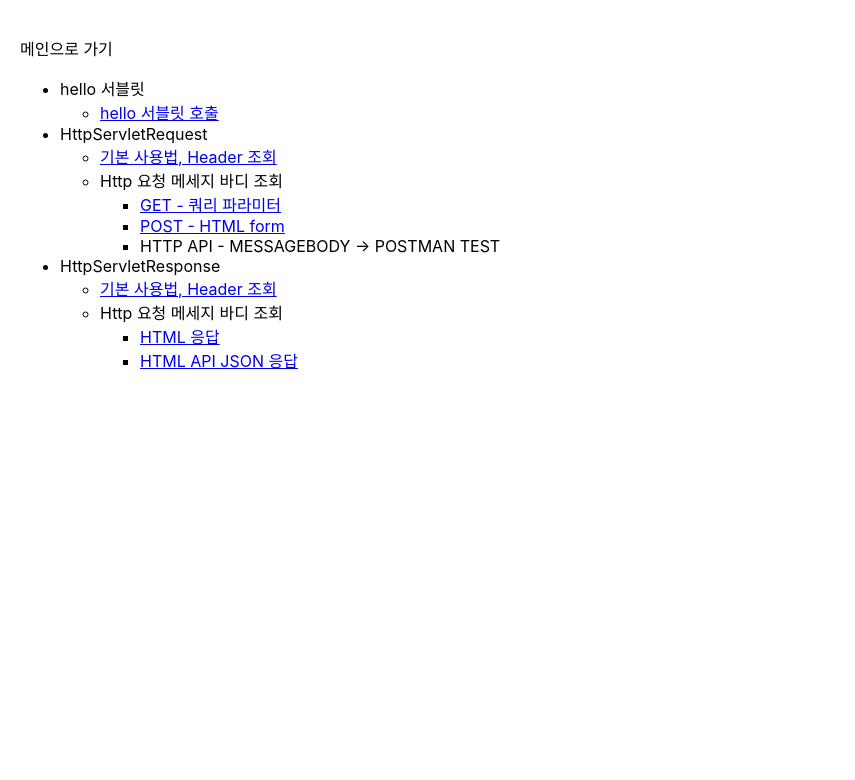
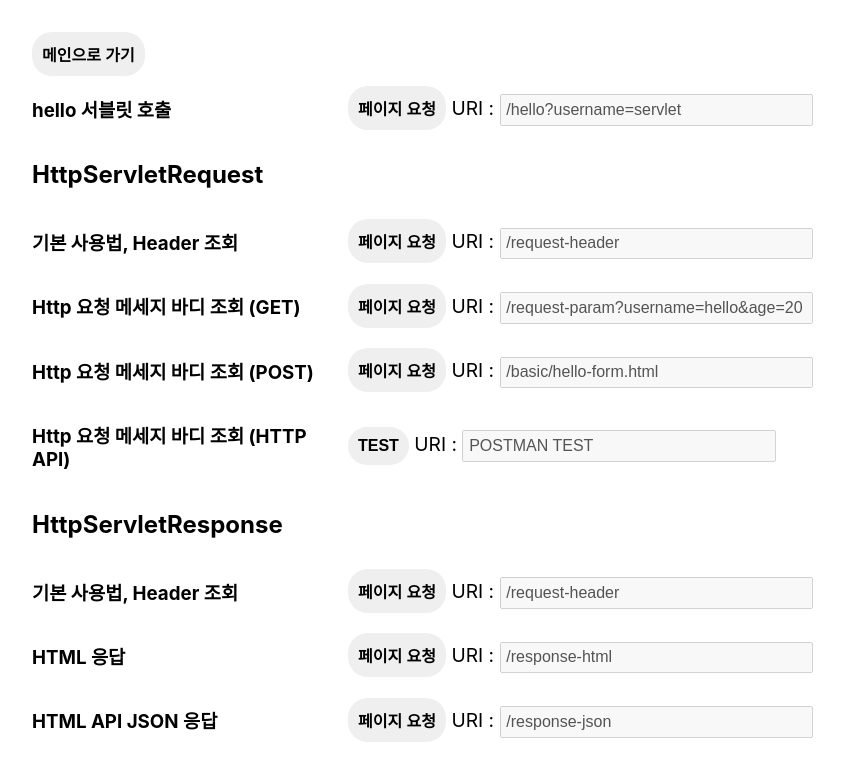
Before and after one commit to newfly101/DemoSpringMVC, a React (Create React App) app in the folder web/: page /basic in a window 1280 px wide. Shown: the top 780 px of the page, without its empty margins (0-855 px from the left). Built offline with nearby package versions, Linux system fonts and the light colour scheme; the HTML template or start-up script is replaced by a standard one.

Commit message:
[FE] FE 디자인 변경

```diff
--- /dev/null
+++ b/web/src/css/global/index.module.scss
@@ -0,0 +1,50 @@
+.container{
+  margin: 2rem;
+
+  .headlineHover {
+    text-decoration: none;
+    font-weight: bold;
+    cursor: pointer;
+    font-size: 2rem;
+  }
+
+  .linkTag {
+    padding: 10px;
+    color: #000000;
+    font-size: 1rem;
+    font-weight: bold;
+    border: none;
+    border-radius: 20px;
+    cursor: pointer;
+
+    &:hover {
+      background-color: #f8f8cb;
+    }
+  }
+}
+
+.lessonTable {
+  display: flex;
+  flex-direction: row;
+  gap: 1rem;
+  justify-content: flex-start;
+  align-items: center;
+
+  h3 {
+    flex: 1;
+  }
+
+  .tableDetail {
+    flex: 3;
+
+    label {
+      font-size: 1.2rem;
+    }
+    input {
+      padding: 0.3rem;
+      font-size: 1rem;
+      cursor: help;
+      width: 300px;
+    }
+  }
+}
--- a/web/src/css/global/index.scss
+++ /dev/null
@@ -1,28 +0,0 @@
-
-body {
-  margin-left: 20px;
-  margin-top: 20px;
-  width: 100vw;
-  height: 100vh;
-  display: flex;
-}
-//h3 {
-//  font-size: 2rem;
-//}
-//
-//.linkTag {
-//  color: #0345c2;
-//  cursor: pointer;
-//
-//  &:hover {
-//    background-color: yellow;
-//    text-decoration: underline;
-//  }
-//}
-//
-.headlineHover {
-  text-decoration: none;
-  color: #0345c2;
-  cursor: pointer;
-  font-size: 2rem;
-}
--- a/web/src/page/BasicPage.js
+++ b/web/src/page/BasicPage.js
@@ -1,6 +1,6 @@
 import React from 'react';
 import {useNavigate} from "react-router";
-import styles from "../css/global/index.scss";
+import styles from "../css/global/index.module.scss";
 
 const BasicPage = () => {
     const navigate = useNavigate();
@@ -8,38 +8,98 @@ const BasicPage = () => {
         navigate(url)
     }
     return (
-        <div>
-            <p className={styles.headlineHover} onClick={() => handleNavigateTo("/")}> 메인으로 가기</p>
-            <ul>
-                <li >hello 서블릿
-                    <ul>
-                        <li><a href="/hello?username=servlet">hello 서블릿 호출</a></li>
-                    </ul>
-                </li>
-                <li>HttpServletRequest
-                    <ul>
-                        <li><a href="/request-header">기본 사용법, Header 조회</a></li>
-                        <li>Http 요청 메세지 바디 조회
-                            <ul>
-                                <li><a href="/request-param?username=hello&age=20">GET - 쿼리 파라미터</a></li>
-                                <li><a href="/basic/hello-form.html">POST - HTML form</a></li>
-                                <li>HTTP API - MESSAGEBODY -> POSTMAN TEST</li>
-                            </ul>
-                        </li>
-                    </ul>
-                </li>
-                <li>HttpServletResponse
-                    <ul>
-                        <li><a href="/request-header">기본 사용법, Header 조회</a></li>
-                        <li>Http 요청 메세지 바디 조회
-                            <ul>
-                                <li><a href="/response-html">HTML 응답</a></li>
-                                <li><a href="/response-json">HTML API JSON 응답</a></li>
-                            </ul>
-                        </li>
-                    </ul>
-                </li>
-            </ul>
+        <div className={styles.container}>
+            <button className={styles.linkTag} onClick={() => handleNavigateTo("/")}>
+                메인으로 가기
+            </button>
+            <div className={styles.lessonTable}>
+                <h3>hello 서블릿 호출</h3>
+                <div className={styles.tableDetail}>
+                    <button className={styles.linkTag} onClick={() => handleNavigateTo("/hello?username=servlet")}>
+                        페이지 요청
+                    </button>
+                    <label htmlFor="request1"> URI : </label>
+                    <input id="request1" type="text" disabled value="/hello?username=servlet"/>
+                </div>
+            </div>
+            <h2>HttpServletRequest</h2>
+            <div className={styles.lessonTable}>
+                <h3>기본 사용법, Header 조회</h3>
+                <div className={styles.tableDetail}>
+                    <button className={styles.linkTag} onClick={() => handleNavigateTo("/request-header")}>
+                        페이지 요청
+                    </button>
+                    <label htmlFor="request2"> URI : </label>
+                    <input id="request2" type="text" disabled value="/request-header"/>
+                </div>
+            </div>
+            <div className={styles.lessonTable}>
+                <h3>Http 요청 메세지 바디 조회 (GET)</h3>
+                <div className={styles.tableDetail}>
+                    <button className={styles.linkTag}
+                            onClick={() => handleNavigateTo("/request-param?username=hello&age=20")}>
+                        페이지 요청
+                    </button>
+                    <label htmlFor="request3"> URI : </label>
+                    <input id="request3" type="text" disabled value="/request-param?username=hello&age=20"/>
+                </div>
+            </div>
+            <div className={styles.lessonTable}>
+                <h3>Http 요청 메세지 바디 조회 (POST)</h3>
+                <div className={styles.tableDetail}>
+                    <button className={styles.linkTag}
+                            onClick={() => handleNavigateTo("/basic/hello-form.html")}>
+                        페이지 요청
+                    </button>
+                    <label htmlFor="request4"> URI : </label>
+                    <input id="request4" type="text" disabled value="/basic/hello-form.html"/>
+                </div>
+            </div>
+            <div className={styles.lessonTable}>
+                <h3>Http 요청 메세지 바디 조회 (HTTP API)</h3>
+                <div className={styles.tableDetail}>
+                    <button className={styles.linkTag}>
+                        {/*onClick={() => handleNavigateTo("/basic/hello-form.html")}>*/}
+                        TEST
+                    </button>
+                    <label htmlFor="request4"> URI : </label>
+                    <input id="request4" type="text" disabled value="POSTMAN TEST"/>
+                </div>
+            </div>
+            <h2>HttpServletResponse</h2>
+            <div className={styles.lessonTable}>
+                <h3>기본 사용법, Header 조회</h3>
+                <div className={styles.tableDetail}>
+                    <button className={styles.linkTag}
+                            onClick={() => handleNavigateTo("/request-header")}>
+                        페이지 요청
+                    </button>
+                    <label htmlFor="response1"> URI : </label>
+                    <input id="response1" type="text" disabled value="/request-header"/>
+                </div>
+            </div>
+            <div className={styles.lessonTable}>
+                <h3>HTML 응답</h3>
+                <div className={styles.tableDetail}>
+                    <button className={styles.linkTag}
+                            onClick={() => handleNavigateTo("/response-html")}>
+                        페이지 요청
+                    </button>
+                    <label htmlFor="response1"> URI : </label>
+                    <input id="response1" type="text" disabled value="/response-html"/>
+                </div>
+            </div>
+            <div className={styles.lessonTable}>
+                <h3>HTML API JSON 응답</h3>
+                <div className={styles.tableDetail}>
+                    <button className={styles.linkTag}
+                            onClick={() => handleNavigateTo("/response-json")}>
+                        페이지 요청
+                    </button>
+                    <label htmlFor="response1"> URI : </label>
+                    <input id="response1" type="text" disabled value="/response-json"/>
+                </div>
+            </div>
         </div>
     );
 };
--- a/web/src/page/MainPage.js
+++ b/web/src/page/MainPage.js
@@ -1,6 +1,6 @@
 import React from 'react';
 import {useNavigate} from "react-router";
-import styles from "../css/global/index.scss";
+import styles from "../css/global/index.module.scss";
 
 const MainPage = () => {
     const navigate = useNavigate();
@@ -8,12 +8,12 @@ const MainPage = () => {
         navigate(url)
     }
     return (
-        <>
+        <div className={styles.container}>
             <h3 className={styles.headlineHover}>서블릿 베이직</h3>
             <button className={styles.linkTag} onClick={()=> handleNavigateTo("/basic")}>
                 서블릿 basic
             </button>
-        </>
+        </div>
     );
 };
 
```
